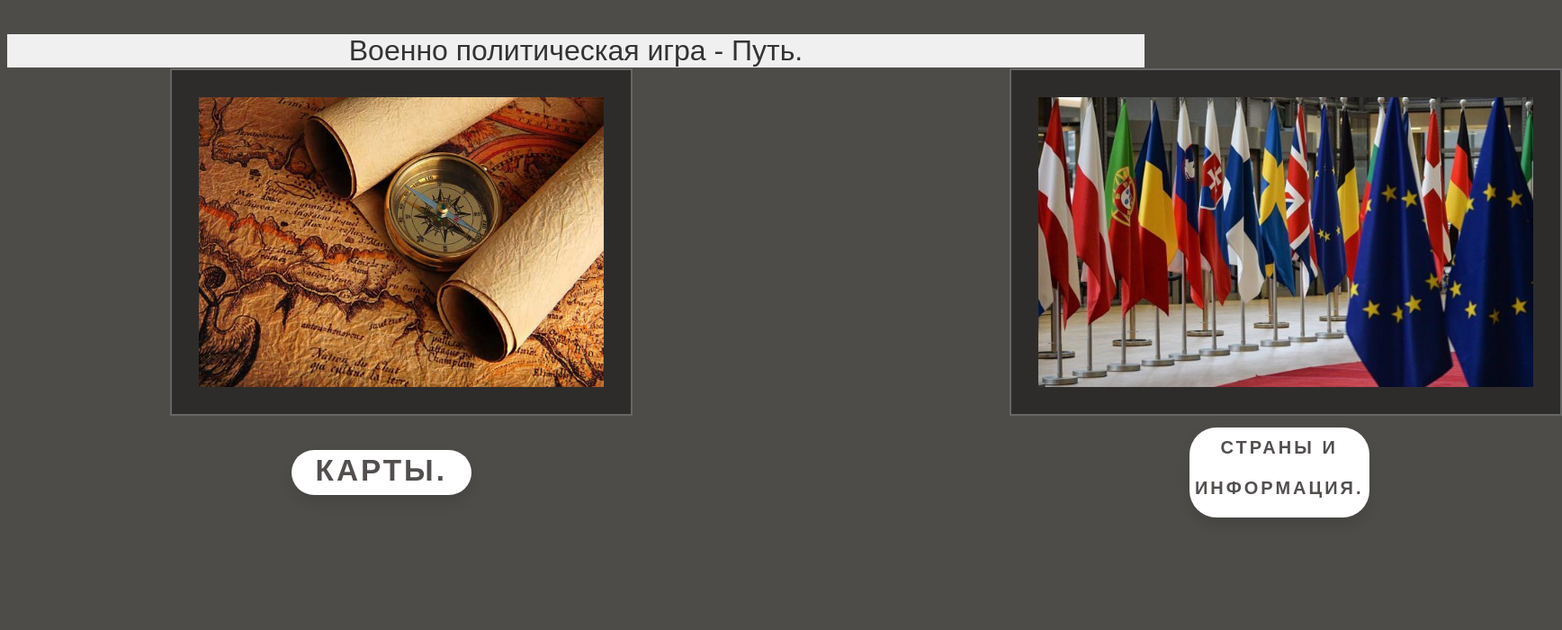
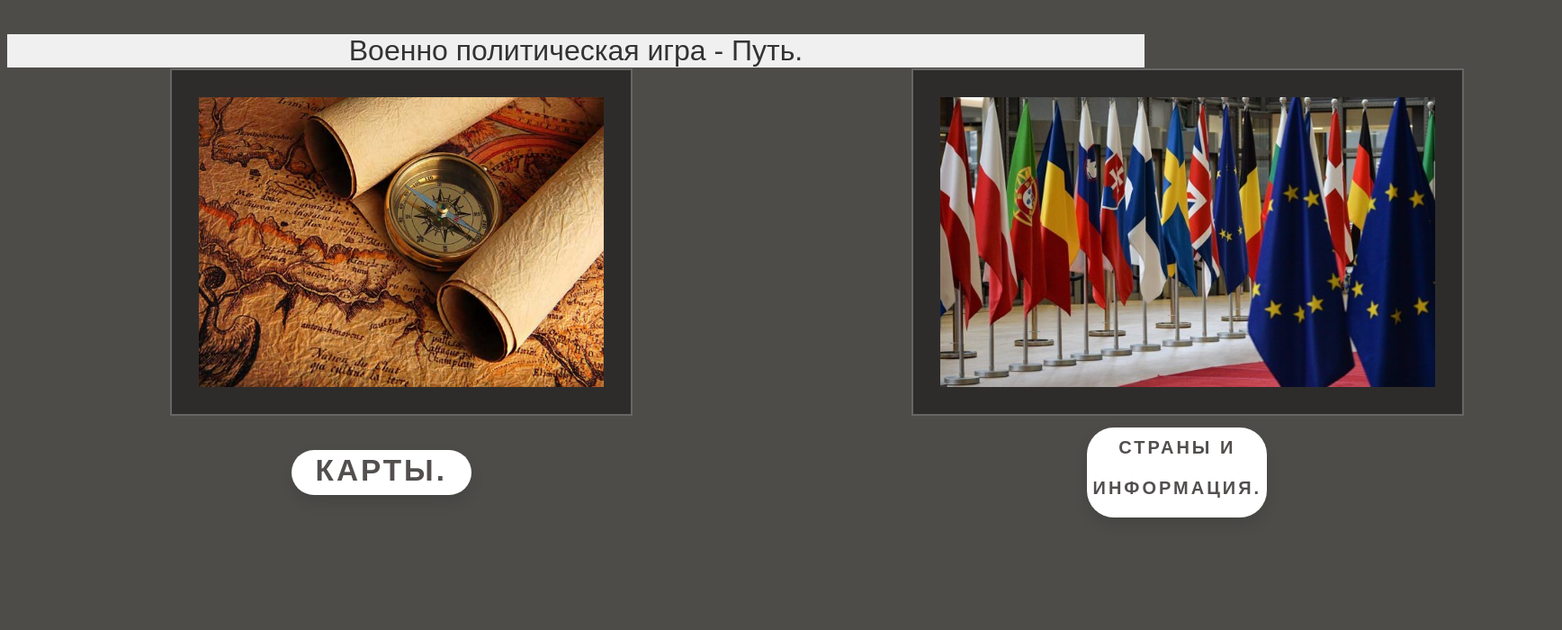
Before and after one commit to Inkapsulation/WPG-Way, a plain HTML site: page index.html in a window 1280 px wide. Shown: the top 700 px of the page at 90% size, 1736 px wide, since content can reach past the window. Drawn offline with Linux system fonts and the light colour scheme.

Commit message:
Add files via upload

```diff
--- a/index.html
+++ b/index.html
@@ -21,8 +21,8 @@
 				</td>
 
 				<td>
-					<img style=left:102mm; class = "image" src = "images/flags.jpg" width="550" height="322">
-					<div style=margin-left:200mm;><a href="info_about_countries.html" class="floating-button">Страны и информация.</div></a></div>
+					<img style=left:88mm; class = "image" src = "images/flags.jpg" width="550" height="322">
+					<div style=margin-left:170mm;><a href="info_about_countries.html" class="floating-button">Страны и информация.</div></a></div>
 				</td>
 			</tr>
 
```
